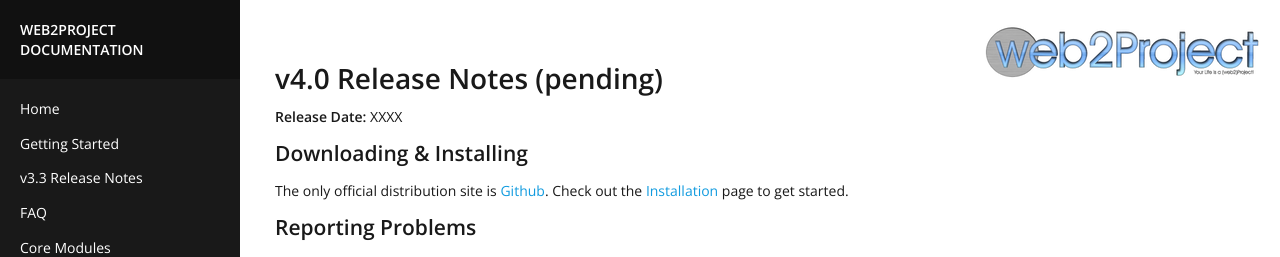
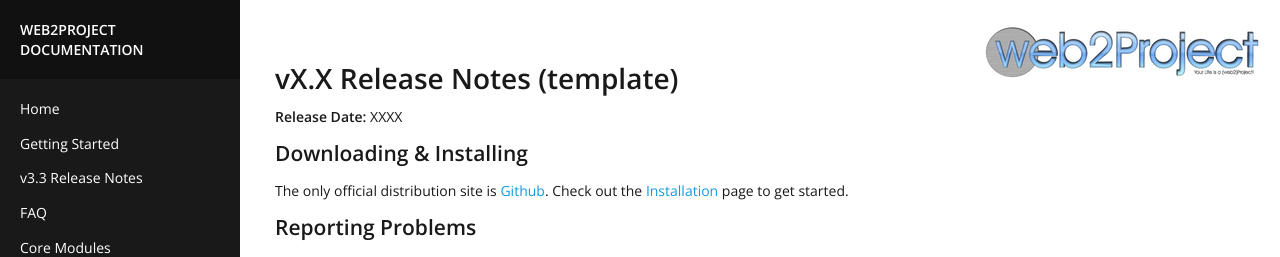
Before and after one commit to web2project/web2project.github.io, a Jekyll site: the page built from _release-notes/template.md, in a window 1280 px wide and 985 px high. Shown: the top 257 px of the window. Built offline with Jekyll 4.4.1, drawn with Linux system fonts in a browser that asks for light colours.

Commit message:
converted to a template

```diff
--- a/_release-notes/4.0.md
+++ b/_release-notes/template.md
@@ -1,6 +1,6 @@
 ---
 layout: page
-title: v4.0 Release Notes (pending)
+title: vX.X Release Notes (template)
 ---
 
 **Release Date:** XXXX
```
